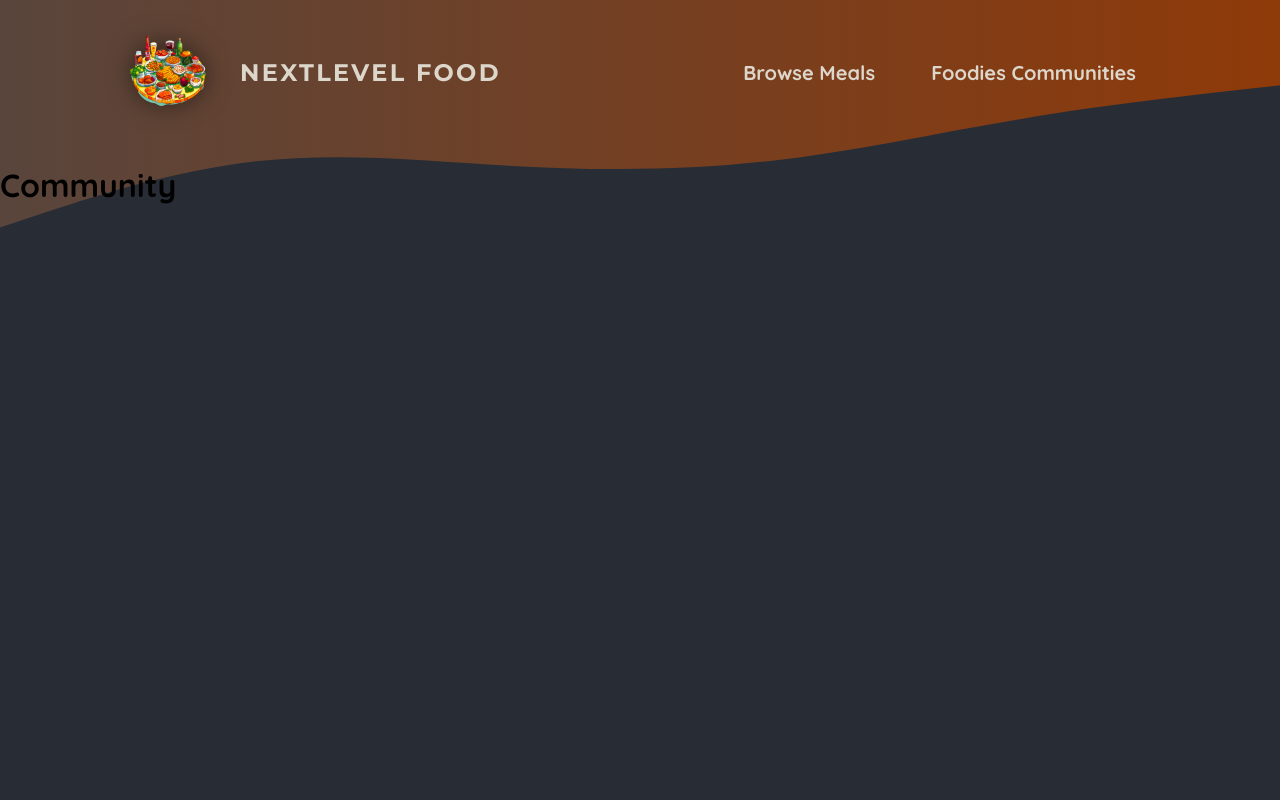
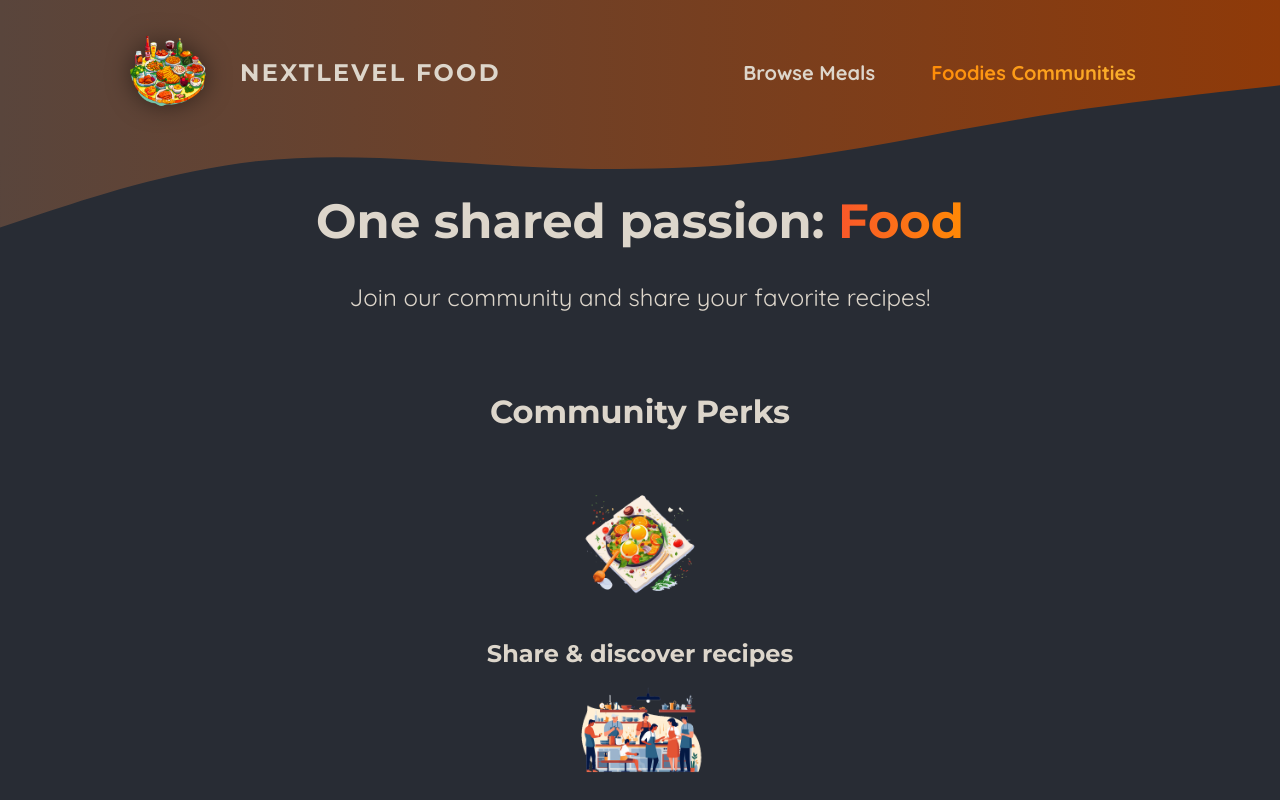
Before and after one commit to EidHachem/next-foodie, a Next.js app: page /community in a window 1280 px wide. Shown: the top 800 px of the page. Built offline with nearby package versions, Linux system fonts and the light colour scheme.

Commit message:
Add community page and images slideshow section

```diff
--- a/app/community/page.js
+++ b/app/community/page.js
@@ -1,7 +1,40 @@
+import Image from "next/image"
+
+import mealIcon from "@/assets/icons/meal.png"
+import communityIcon from "@/assets/icons/community.png"
+import eventsIcon from "@/assets/icons/events.png"
+import classes from "./page.module.css"
+
 export default function CommunityPage() {
   return (
-    <main>
-      <h1>Community</h1>
-    </main>
+    <>
+      <header className={classes.header}>
+        <h1>
+          One shared passion: <span className={classes.highlight}>Food</span>
+        </h1>
+        <p>Join our community and share your favorite recipes!</p>
+      </header>
+      <main className={classes.main}>
+        <h2>Community Perks</h2>
+
+        <ul className={classes.perks}>
+          <li>
+            <Image src={mealIcon} alt="A delicious meal" />
+            <p>Share & discover recipes</p>
+          </li>
+          <li>
+            <Image src={communityIcon} alt="A crowd of people, cooking" />
+            <p>Find new friends & like-minded people</p>
+          </li>
+          <li>
+            <Image
+              src={eventsIcon}
+              alt="A crowd of people at a cooking event"
+            />
+            <p>Participate in exclusive events</p>
+          </li>
+        </ul>
+      </main>
+    </>
   )
 }
--- /dev/null
+++ b/app/community/page.module.css
@@ -0,0 +1,61 @@
+.header {
+  gap: 3rem;
+  margin: 3rem auto 5rem auto;
+  width: 90%;
+  max-width: 75rem;
+  color: #ddd6cb;
+  font-size: 1.5rem;
+  text-align: center;
+}
+
+.header h1 {
+  font-family: "Montserrat", sans-serif;
+}
+
+.highlight {
+  background: linear-gradient(90deg, #f9572a, #ff8a05);
+  background-clip: text;
+  -webkit-background-clip: text;
+  -webkit-text-fill-color: transparent;
+}
+
+.main {
+  width: 90%;
+  max-width: 40rem;
+  margin: 0 auto;
+  text-align: center;
+}
+
+.main h2 {
+  font-family: "Montserrat", sans-serif;
+  font-size: 2rem;
+  margin-bottom: 3rem;
+  color: #ddd6cb;
+}
+
+.perks {
+  list-style: none;
+  margin: 3rem 0;
+  padding: 0;
+}
+
+.perks li {
+  display: flex;
+  flex-direction: column;
+  align-items: center;
+  gap: 2rem;
+}
+
+.perks img {
+  width: 8rem;
+  height: 8rem;
+  object-fit: contain;
+}
+
+.perks p {
+  font-family: "Montserrat", sans-serif;
+  font-size: 1.5rem;
+  font-weight: bold;
+  margin: 0;
+  color: #ddd6cb;
+}
--- a/app/page.js
+++ b/app/page.js
@@ -1,12 +1,15 @@
 import Link from "next/link"
 
 import classes from "./page.module.css"
+import ImageSlideshow from "@/components/images/image-slideshow"
 
 export default function Home() {
   return (
     <>
       <header className={classes.header}>
-        <div className={classes.slideshow}></div>
+        <div className={classes.slideshow}>
+          <ImageSlideshow />
+        </div>
         <div>
           <div className={classes.hero}>
             <h1>NextLevel Food for NextLevel Foodies</h1>
--- a/components/main-header/main-header.js
+++ b/components/main-header/main-header.js
@@ -4,6 +4,7 @@
 import classes from "./main-header.module.css"
 import Image from "next/image"
 import MainHeaderBackground from "./main-header-background"
+import Navlink from "./nav-link"
 
 export default function MainHeader() {
   return (
@@ -18,10 +19,10 @@
         <nav className={classes.nav}>
           <ul>
             <li>
-              <Link href="/meals">Browse Meals</Link>
+              <Navlink href="/meals">Browse Meals</Navlink>
             </li>
             <li>
-              <Link href="/community">Foodies Communities</Link>
+              <Navlink href="/community">Foodies Communities</Navlink>
             </li>
           </ul>
         </nav>
--- a/components/main-header/main-header.module.css
+++ b/components/main-header/main-header.module.css
@@ -21,30 +21,6 @@
   font-size: 1.25rem;
 }
 
-.nav a {
-  text-decoration: none;
-  color: #ddd6cb;
-  font-weight: bold;
-  padding: 0.5rem 1rem;
-  border-radius: 0.5rem;
-}
-
-.nav a:hover,
-.nav a:active {
-  background: linear-gradient(90deg, #ff8a05, #f9b331);
-  background-clip: text;
-  -webkit-background-clip: text;
-  -webkit-text-fill-color: transparent;
-  text-shadow: 0 0 18px rgba(248, 190, 42, 0.8);
-}
-
-.active {
-  background: linear-gradient(90deg, #ff8a05, #f9b331);
-  background-clip: text;
-  -webkit-background-clip: text;
-  -webkit-text-fill-color: transparent;
-}
-
 .logo {
   display: flex;
   align-items: center;
--- /dev/null
+++ b/components/main-header/nav-link.js
@@ -0,0 +1,23 @@
+"use client"
+
+import Link from "next/link"
+import { usePathname } from "next/navigation"
+
+import classes from "./nav-link.module.css"
+
+export default function Navlink({ href, children }) {
+  const path = usePathname()
+
+  return (
+    <Link
+      href={href}
+      className={
+        path.startsWith(href)
+          ? `${classes.link} ${classes.active}`
+          : classes.link
+      }
+    >
+      {children}
+    </Link>
+  )
+}
--- /dev/null
+++ b/components/main-header/nav-link.module.css
@@ -0,0 +1,23 @@
+.link {
+  text-decoration: none;
+  color: #ddd6cb;
+  font-weight: bold;
+  padding: 0.5rem 1rem;
+  border-radius: 0.5rem;
+}
+
+.link:hover,
+.link:active {
+  background: linear-gradient(90deg, #ff8a05, #f9b331);
+  background-clip: text;
+  -webkit-background-clip: text;
+  -webkit-text-fill-color: transparent;
+  text-shadow: 0 0 18px rgba(248, 190, 42, 0.8);
+}
+
+.active {
+  background: linear-gradient(90deg, #ff8a05, #f9b331);
+  background-clip: text;
+  -webkit-background-clip: text;
+  -webkit-text-fill-color: transparent;
+}
```
Also changed, not shown: components/images/image-slideshow.js (added, +50 -0 lines), components/images/image-slideshow.module.css (added, +26 -0 lines).
